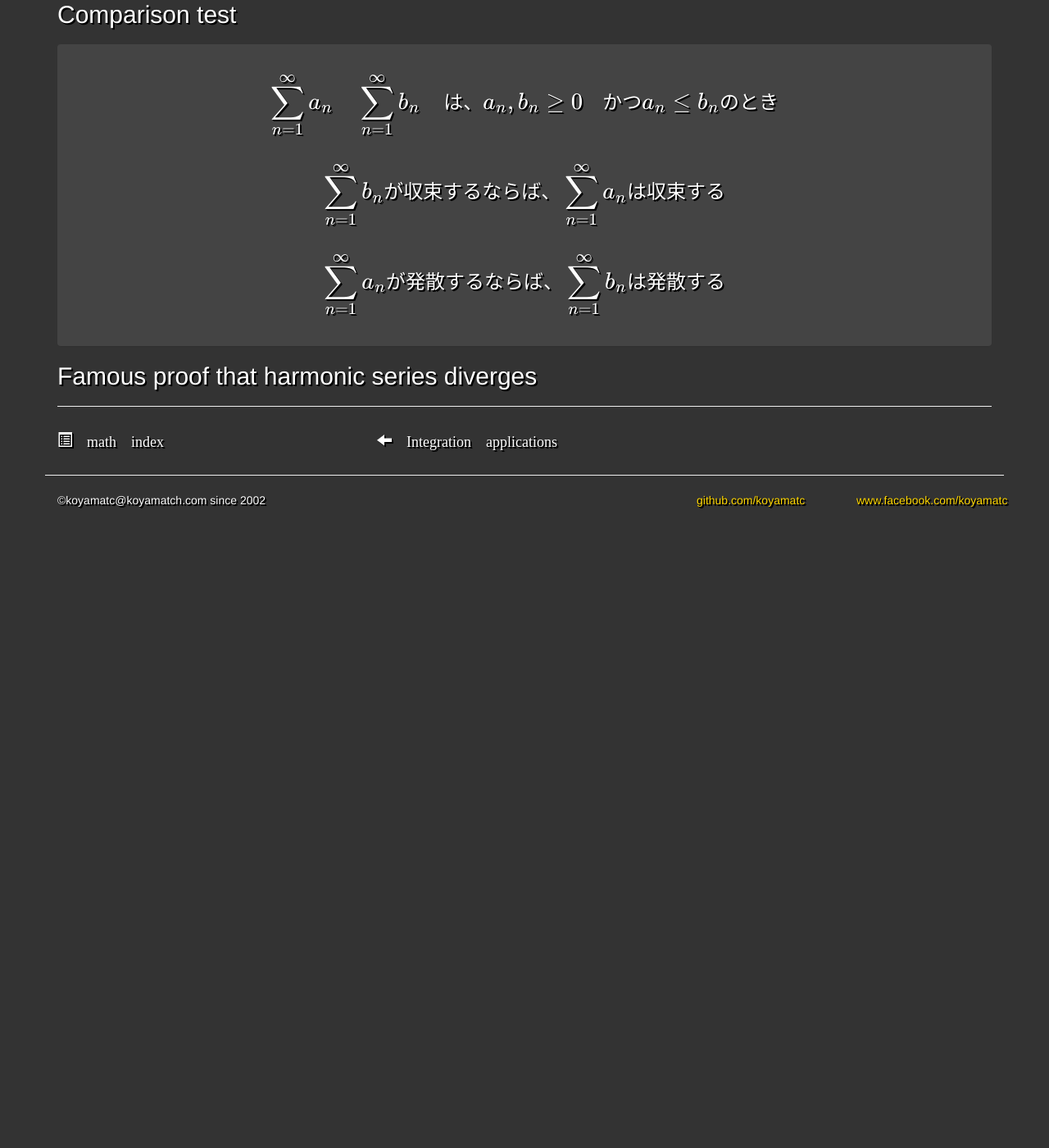
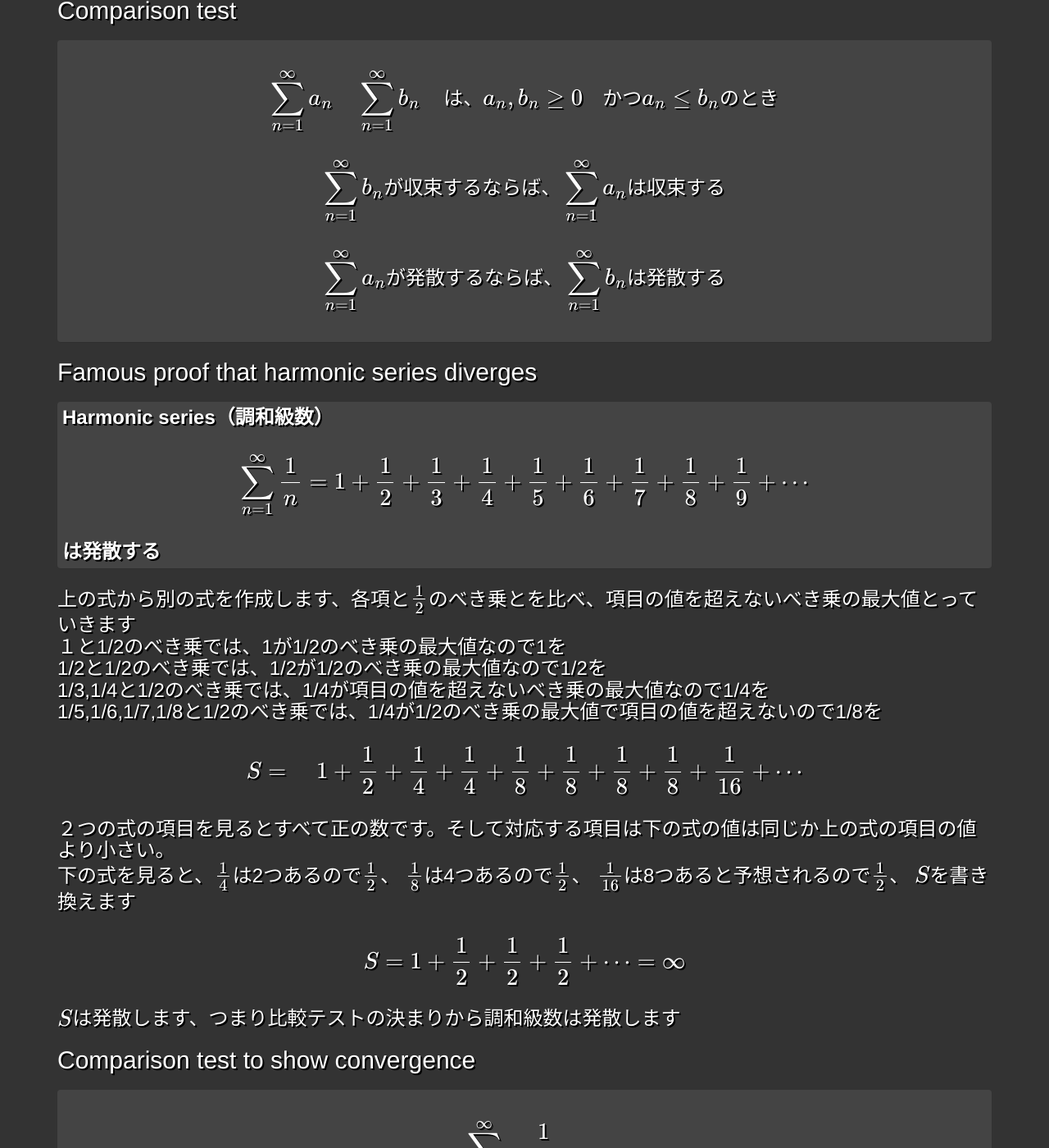
Before and after one commit to koyamatc/math, a Jekyll site: the page built from _posts/2015-01-31-sequences_series.md, in a window 1280 px wide and 1400 px high, scrolled down 7927 px. Shown: the whole window at 82% size. Built offline with Jekyll 4.4.1, drawn with Linux system fonts in a browser that asks for light colours; Markdown is read by kramdown in place of the engine named in the settings; formulas are drawn with MathJax 3; a script that is not in the unit is left out; before the commit the page ends 8557 px from its top, so only the background shows below that; some of the changed text lies outside the part shown.

Commit message:
20150310

```diff
--- a/_posts/2015-01-31-sequences_series.md
+++ b/_posts/2015-01-31-sequences_series.md
@@ -228,8 +228,8 @@
  $$\sum_{n=5}^{\infty}\frac{n^{10}}{n!}は収束するか？$$
  比率は
  $$\frac{(n+1)^{10}}{(n+1)!}\cdot\frac{n!}{n^{10}}
- =\frac{(n+1)^{10}}{(n+1)n^{10}} =\frac{(n+1)^{10}}{n^11+n^{10}}$$
- $$\lim_{n \to \infth}\frac{(n+1)^{10}}{n^11+n^{10}}=0$$
+ =\frac{(n+1)^{10}}{(n+1)n^{10}} =\frac{(n+1)^{10}}{n^{11}+n^{10}}$$
+ $$\lim_{n \to \infty}\frac{(n+1)^{10}}{n^{11}+n^{10}}=0$$
 
  <div class="panel">
   $$\sum_{n=k}^{\infty}a_{n} で、\lim_{n \to \infty}|\frac{a_{n+1}}{a_{n}}|=Lのとき$$
@@ -254,6 +254,126 @@
 
 ## Famous proof that harmonic series diverges
 
+<h3>
+<div class="panel">
+Harmonic series（調和級数）
+$$\sum_{n=1}^{\infty}\frac{1}{n}
+= 1 + \frac{1}{2}+ \frac{1}{3}+ \frac{1}{4}+ \frac{1}{5}
++ \frac{1}{6}+ \frac{1}{7}+ \frac{1}{8}+ \frac{1}{9} + \cdots$$
+は発散する
+</div>
+上の式から別の式を作成します、各項と\(\frac{1}{2}\)のべき乗とを比べ、項目の値を超えないべき乗の最大値とっていきます
+<br>
+１と1/2のべき乗では、1が1/2のべき乗の最大値なので1を<br>
+1/2と1/2のべき乗では、1/2が1/2のべき乗の最大値なので1/2を<br>
+1/3,1/4と1/2のべき乗では、1/4が項目の値を超えないべき乗の最大値なので1/4を<br>
+1/5,1/6,1/7,1/8と1/2のべき乗では、1/4が1/2のべき乗の最大値で項目の値を超えないので1/8を<br>
+$$S=\quad 1 + \frac{1}{2}
++ \frac{1}{4}+ \frac{1}{4}
++ \frac{1}{8}+ \frac{1}{8}+ \frac{1}{8}+ \frac{1}{8}
++ \frac{1}{16}+ \cdots$$
+
+２つの式の項目を見るとすべて正の数です。そして対応する項目は下の式の値は同じか上の式の項目の値より小さい。<br>
+下の式を見ると、\(\frac{1}{4}\)は2つあるので\(\frac{1}{2}\)、
+\(\frac{1}{8}\)は4つあるので\(\frac{1}{2}\)、
+\(\frac{1}{16}\)は8つあると予想されるので\(\frac{1}{2}\)、
+\(S\)を書き換えます
+$$S=1 + \frac{1}{2} + \frac{1}{2} + \frac{1}{2} + \cdots = \infty$$
+\(S\)は発散します、つまり比較テストの決まりから調和級数は発散します
+</h3>
+
+## Comparison test to show convergence
+
+<h3>
+<div class="panel">
+$$\sum_{n=1}^{\infty}\frac{1}{2^n+n}$$
+収束するのか、発散するのか
+</div>
+$$\sum_{n=1}^{\infty}\frac{1}{2^n+n}
+=\frac{1}{3}+\frac{1}{6}+\frac{1}{11}+\frac{1}{20}+ \cdots$$
+$$\sum_{n=1}^{\infty}\frac{1}{2^n}
+=\frac{1}{2}+\frac{1}{4}+\frac{1}{8}+\frac{1}{16}+ \cdots$$
+$$\sum_{n=1}^{\infty}\frac{1}{2^n}
+=\sum_{n=1}^{\infty}(\frac{1}{2})^n$$
+$$|\frac{1}{2}| \lt 1 \to
+\sum_{n=1}^{\infty}(\frac{1}{2})^n は収束する$$
+2つの式の項目はすべて正である、上の式の項目の値は下の式の対応する項目の値以下である、
+したがって、下の式が収束するならば、上の式も収束する
+</h3>
+
+## Limit comparison test
+
+<h3>
+Comparison Test
+$$\sum_{n=1}^{\infty}\frac{1}{2^n+1} \qquad \sum_{n=1}^{\infty}\frac{1}{2^n+1}$$
+$$\frac{1}{2^n+1} \ge \frac{1}{2^n+1} \quad n=1,2,3,4,5,\cdots$$
+$$um_{n=1}^{\infty}\frac{1}{2^n+1}は収束するので、
+\sum_{n=1}^{\infty}\frac{1}{2^n}は収束する$$
+<div class="panel">
+$$\sum_{n=1}^{\infty}\frac{1}{2^n-1}$$
+収束するのか発散するのか？
+</div>
+$$\frac{1}{2^n-1} \ge \frac{1}{2^n}$$
+なので別のテスト方法 Limit comparison test 使います<br>
+Limit Comparison Test
+$$\sum_{n=k}^{\infty}a_{n} \quad \sum_{n=k}^{\infty}b_{n}$$
+$$a_{n} \ge 0, \quad b_{n} \gt 0 \quad すべての n=k,k+1,k+2,\cdots$$
+$$\lim_{n=k}^{\infty}\frac{a_{n}}{b_{n}}の値が正で定まれば
+両方とも収束するか両方とも発散する$$
+
+$$\lim_{n=1}^{\infty}\frac{\frac{1}{2^n-1}}{\frac{1}{2^n}}
+=\lim_{n=1}^{\infty}\frac{2^n}{2^n-1}
+=\lim_{n=1}^{\infty}\frac{1}{1-\frac{1}{2^n}}=1$$
+$$この値は正であり、\sum_{n=1}^{\infty}\frac{1}{2^n}は収束するので$$
+$$\sum_{n=1}^{\infty}\frac{1}{2^n-1}は収束する$$
+</h3>
+
+## Alternating series test
+
+<h3>
+<div class="panel">
+$$\sum_{n=k}^{\infty}a_{n}　\qquad
+a_{n}=(-1)^{n}b_{n} \quad or \quad a_{n}=(-1)^{n+1}b_{n}$$
+この時
+$$1. \quad \lim_{n \to \infty}b_{n}=0$$
+$$2. \quad {b_{n}}の数列は、だんだん小さくなる$$
+この場合
+$$\sum_{n=k}^{\infty}a_{n}\ quad は収束する$$
+
+例
+$$\sum_{n=1}^{\infty}\frac{(-1)^{n+1}}{n}
+=1-\frac{1}{2}+\frac{1}{3}-\frac{1}{4}+\frac{1}{5}+\cdots$$
+$$a_{n}=\frac{(-1)^{n+1}}{n} \qquad b_{n}=\frac{1}{n}$$
+$$\lim_{n \to \infty}\frac{1}{n}= 0$$
+$${\frac{1}{n}}は小さくなっていく$$
+したがって
+$$\sum_{n=1}^{\infty}\frac{(-1)^{n+1}}{n}\quad は収束する$$
+
+※上記の条件に適合しない場合は、収束するか発散するかはわからな
+</div>
+</h3>
+
+## Conditional and absolute convergence
+
+<h3>
+$$\sum_{n=1}^{\infty}\frac{(-1)^{n+1}}{n}
+=1-\frac{1}{2}+\frac{1}{3}-\frac{1}{4}+\frac{1}{5}+\cdots$$
+この式は収束します、では絶対値の総和はどうでしょうか
+$$\sum_{n=1}^{\infty}|\frac{(-1)^{n+1}}{n}|
+=\sum_{n=1}^{\infty}\frac{1^{n+1}}{n}
+=1+\frac{1}{2}+\frac{1}{3}+\frac{1}{4}+\frac{1}{5}+\cdots$$
+こちらは発散します（条件付き収束）
+$$\sum_{n=1}^{\infty}(-\frac{1}{2})^{n+1} \to 収束します$$
+$$\sum_{n=1}^{\infty}|(-\frac{1}{2})^{n+1}|
+=\sum_{n=1}^{\infty}(\frac{1}{2})^{n+1} \to 収束します$$
+（絶対的収束）
+</h3>
+
+## Integral test intuition
+
+
+
+
 
 
 <script type="text/javascript" src="http://cdn.mathjax.org/mathjax/latest/MathJax.js?config=TeX-AMS-MML_SVG"></script>
```
